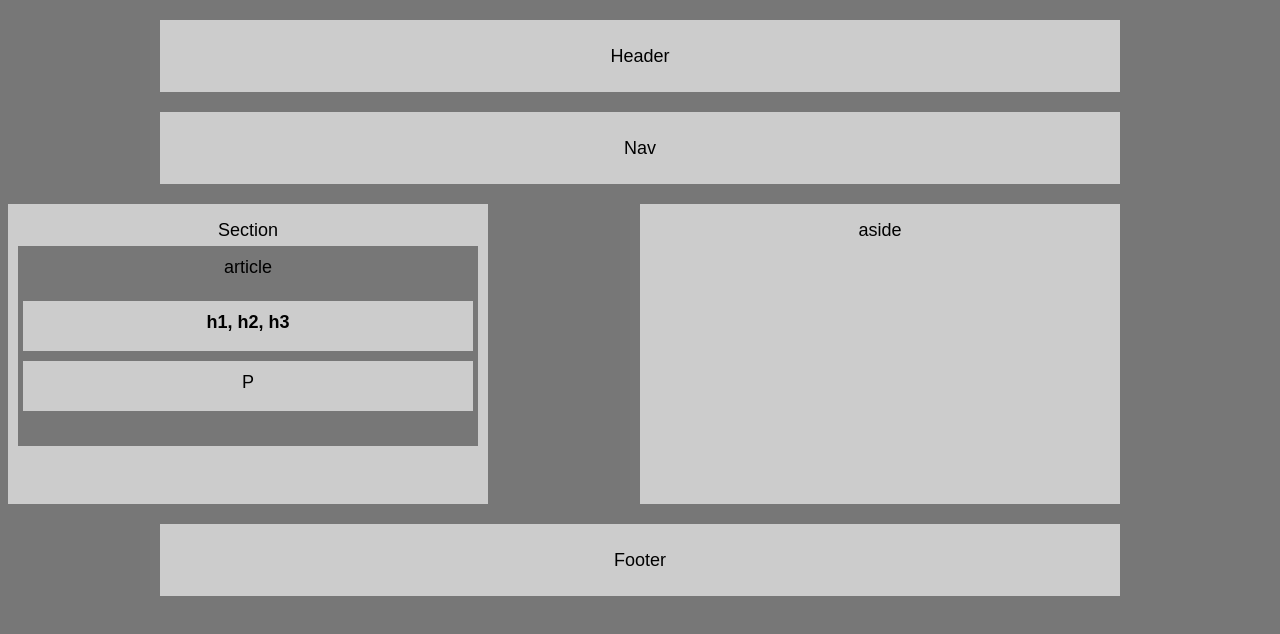
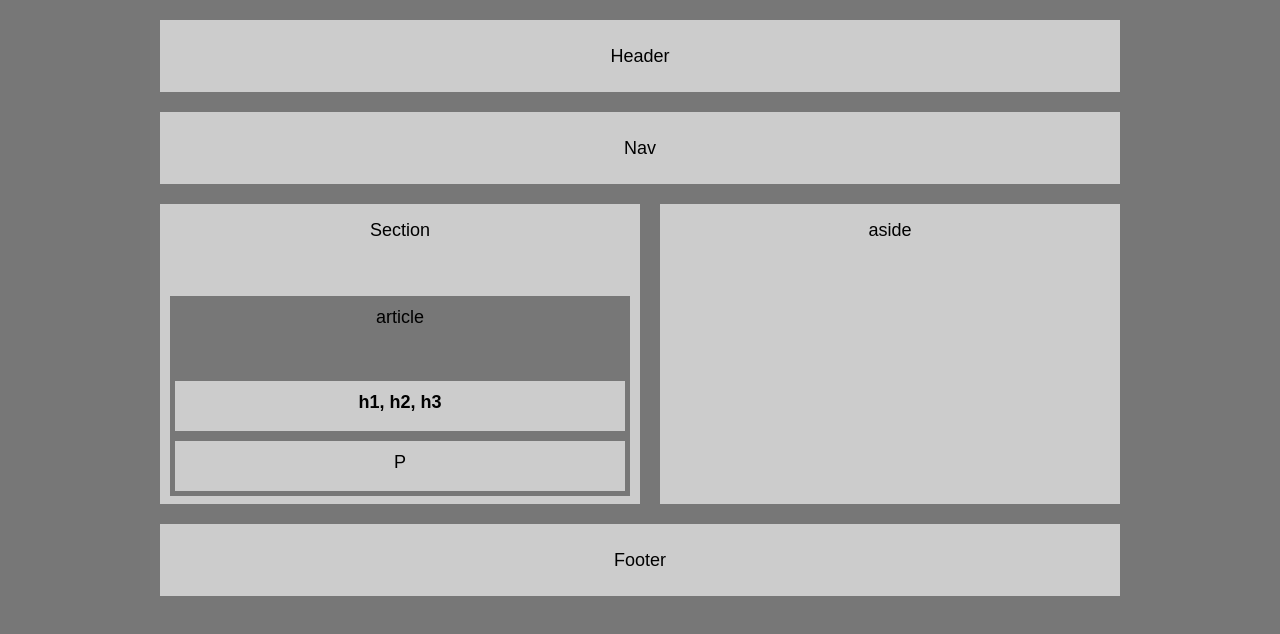
Before and after one commit to fitamatos/HW-Wireframe, a plain HTML site: page index.html in a window 1280 px wide. Drawn offline with Linux system fonts and the light colour scheme.

Commit message:
now it is done. thx to Mariam

```diff
--- a/style.css
+++ b/style.css
@@ -32,10 +32,10 @@ nav {
   background: #ccc;
 }
 
-.middle {
+/*.middle {
   margin: 0px auto;
   box-sizing: border-box;
-}
+}*/
 
 section {
   float: left;
@@ -46,18 +46,22 @@ section {
   margin-right: 20px;
   margin-bottom: 20px;
   background: #ccc;
+  position: relative;
+  left: 152px;
 
 
 }
 
 aside {
-  width: 480px;
+  width: 460px;
   height: 300px;
   overflow: auto;
   padding: 10px;
   background: #ccc;
   margin-left: 20px;
   margin-bottom: 20px;
+  position: relative;
+  left: 152px;
 }
 
 article {
@@ -66,6 +70,8 @@ article {
   padding: 5px;
   margin: auto;
   background: #777;
+  position: relative;
+  bottom: -50px;
 }
 
 h1 {
@@ -77,6 +83,8 @@ h1 {
   font-size: 18px;
   font-family: "arial", "Helvetica Neue", Helvetica, sans-serif;
   line-height: 32px;
+  position: relative;
+  bottom: -30px;
 }
 
 p {
@@ -88,6 +96,8 @@ p {
   font-size: 18px;
   font-family: "arial", "Helvetica Neue", Helvetica, sans-serif;
   line-height: 32px;
+  position: relative;
+  bottom: -30px;
 }
 
 footer {
```
